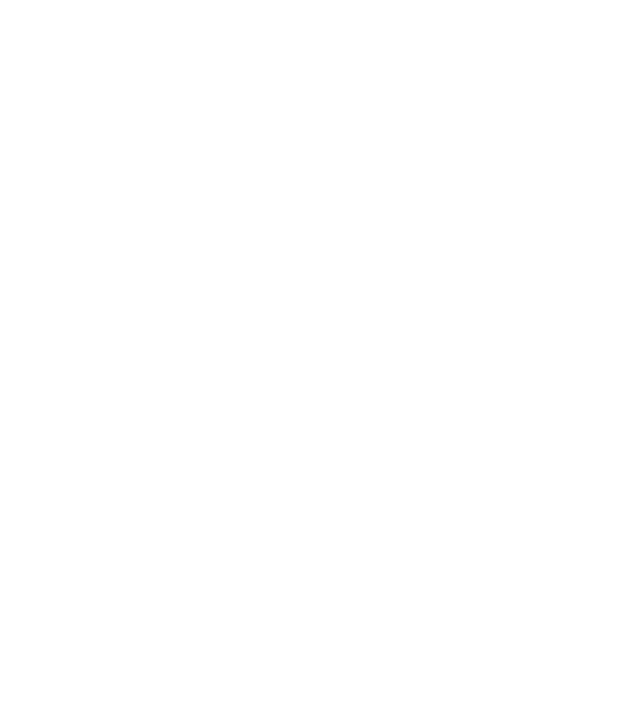
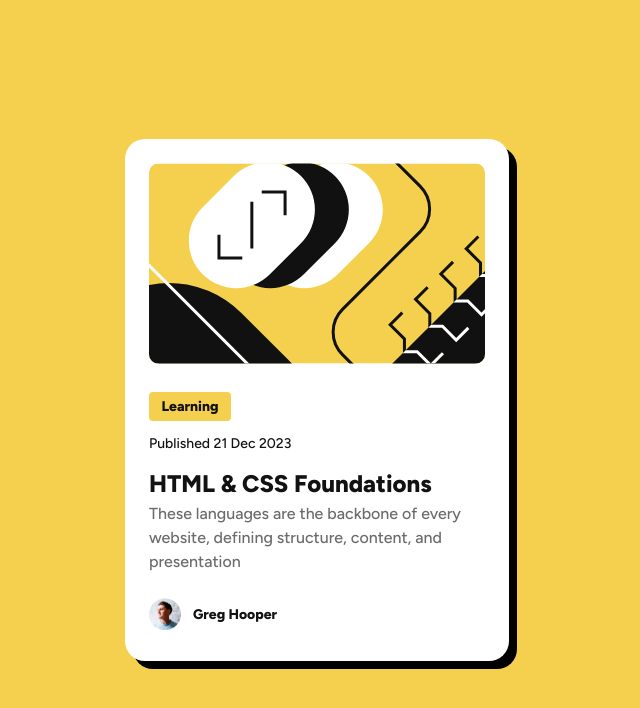
Before and after one commit to 7A9Oo/Blog-preview-card, a plain HTML site: page index.html in a window 1280 px wide. Shown: the whole page, without its empty margins (323-963 px from the left). Drawn offline with Linux system fonts and the light colour scheme.

Commit message:
upload and deploy project

```diff
--- a/index.html
+++ b/index.html
@@ -15,8 +15,25 @@
 </head>
 <body>
 
-
-
-
+       <header></header>
+       <nav></nav>
+       <main>
+            <section class="card">
+                <div class="blog-image">
+                    <img src="images/illustration-article.svg" alt="cover">
+                </div>
+                <div class="content">
+                    <span class="center-text preset-3-b">Learning</span>
+                    <p class="preset-3">Published 21 Dec 2023</p>
+                    <h2 class="preset-1">HTML & CSS Foundations</h2>
+                    <p class="preset-2">These languages are the backbone of every website, defining structure, content, and presentation</p>
+                </div>
+                <div class="author">
+                    <img src="images/image-avatar.webp" alt="avatar">
+                    <p class="center-text preset-3-b">Greg Hooper</p>
+                </div>
+            </section>
+       </main>
+       <footer></footer>
 </body>
 </html>
--- a/styles/master.css
+++ b/styles/master.css
@@ -3,6 +3,7 @@
     box-sizing: border-box;
     font-family:  Figtree;
     margin: 0;
+    color: var(--gray-950);
 }
 :root {
     --yellow-main : hsl(47, 88%, 63%);
@@ -12,15 +13,126 @@
 }
 /*  end rules */
 
-/* start media queries */
-/* mobile */
-@media (max-width:375px){
+/* start component */
+/* center text  */
+.center-text{
+    display: flex;
+    justify-content: center;
+    align-items: center;
+}
+.preset-1{
+    font-size: 24px;
+    line-height: 1.5;
+    letter-spacing: 0;
+    font-weight: 800;
+}
 
+.preset-2{
+    font-size: 16px;
+    line-height: 1.5;
+    letter-spacing: 0;
+    font-weight: 500;
 }
-/* desktop */
-@media (max-width:1440px){
 
+.preset-3{
+    font-size: 14px;
+    line-height: 1.5;
+    letter-spacing: 0;
+    font-weight: 500;
+}
+
+.preset-3-b{
+    font-size: 14px;
+    line-height: 1.5;
+    letter-spacing: 0;
+    font-weight: 800;
+}
+/* end component */
+/* end media queries */
+main {
+    background-color: var(--yellow-main);
+    min-height: 100vh;
+    display: flex;
+    justify-content: center;
+    align-items: center;
+}
+.card {
+    background-color: var(--white);
+    width: 384px;
+    height: 522px;
+    border-radius: 20px;
+    padding: 24px;
+    box-shadow: 8px 8px #000000;
 }
 
 
-/* end media queries */
+.card .blog-image img{
+    border-radius: 10px;
+}
+
+.card .content {
+    margin-top: 24px;
+}
+.card .content span {
+    width: 82px;
+    height: 29px;
+    background-color: var(--yellow-main);
+    color: var(--gray-950);
+    border-radius: 4px;
+
+}
+.card .content p:first-of-type{
+    margin-top: 12px;
+}
+
+.card .content h2{
+    margin-top: 12px;
+}
+.card .content h2:hover,
+ .card .content h2:focus,
+ .card .content .h2:active{
+    color: var(--yellow-main);
+    cursor: pointer;
+}
+.card .content p:last-of-type{
+    color: var(--gray-500);
+}
+.card .author{
+    margin-top: 24px;
+    display: flex;
+    gap: 12px;
+}
+.card .author img{
+    width: 32px;
+    height: 32px;
+}
+
+/* mobile */
+@media (max-width:375px){
+    .card {
+        width: 327px;
+        height: 501px;
+        border-radius: 10px;
+    }
+    .card .blog-image img{
+        width: 279px;
+        height: 200px;
+        border-radius: 10px;
+    }
+
+    .card .content span {
+        width: 73px;
+        height: 26px;
+        font-size: 12px;
+    }
+    .card .content p:first-of-type{
+        margin-top: 12px;
+        font-size: 12px;
+    }
+    .card .content h2{
+        font-size: 20px;
+    }
+    .card .content p:last-of-type{
+        font-size: 14px;
+    }
+}
```
Also changed, not shown: images/final capture.png (added), 1 other file.
